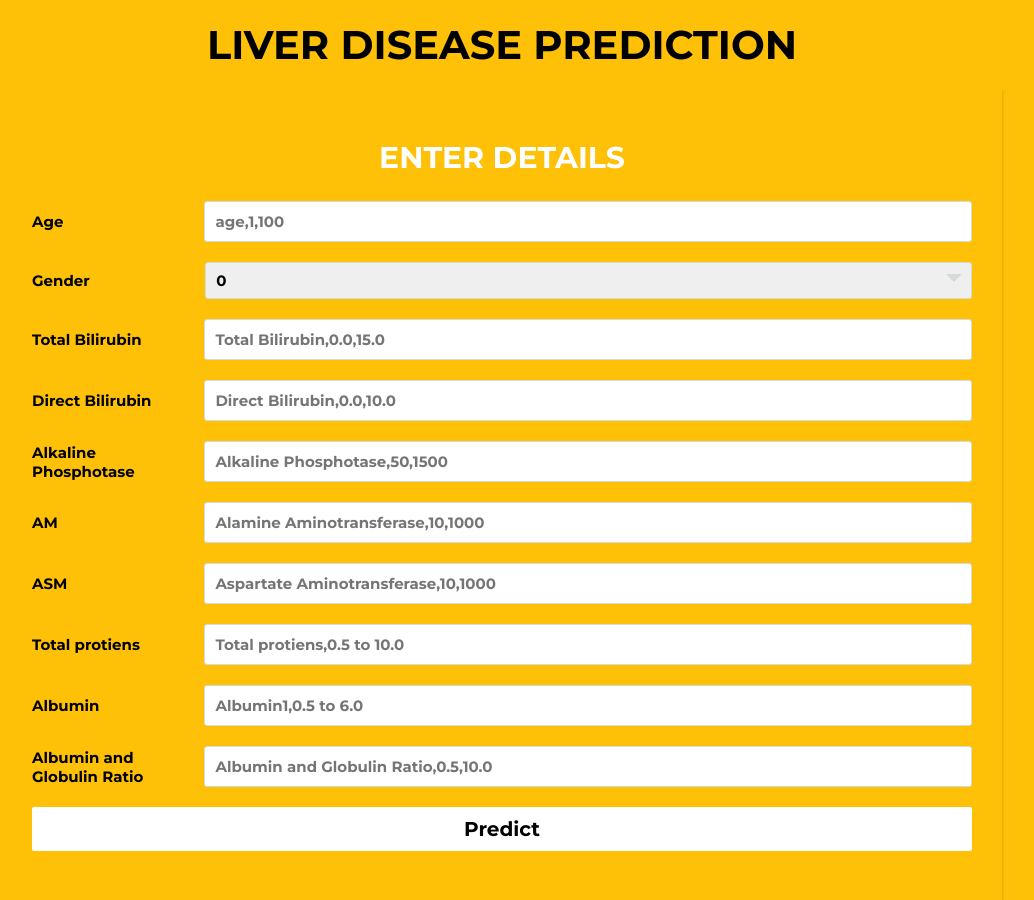
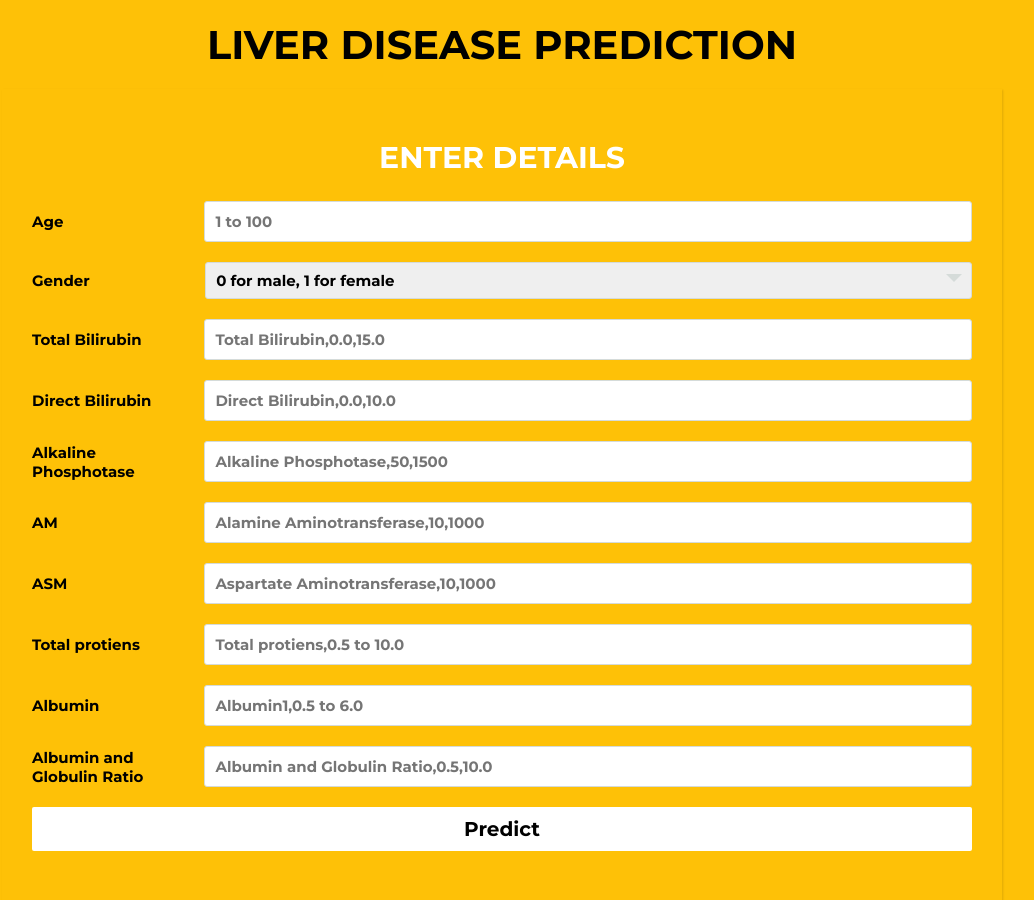
Before and after one commit to 17471A05C1/Liver-Disease-Prediction, a Flask app: page / in a window 1280 px wide. Shown: the top 900 px of the page, without its empty margins (138-1172 px from the left). Run offline with Flask 2, Linux system fonts and the light colour scheme; parts of the project's set-up code (start-up, migrations or seed data) failed here and were passed over.

Commit message:
Update main.html

```diff
--- a/templates/main.html
+++ b/templates/main.html
@@ -237,13 +237,17 @@ body{
 <div class="form">
 <div class="inputfield">
 					<label>Age</label>
-					<input class="input" id="Age" type="number" name="age" placeholder="age,1,100" min="1" max="100" required="required"/>
+					<input class="input" id="Age" type="number" name="age" placeholder="1 to 100" min="1" max="100" required="required"/>
 					</div>
 
 					<div class="inputfield">
 					<label>Gender</label>
 					<div class="custom_select">
- 					<select id="sex" name="sex">
+ 					<select id="sex" name="sex" placeholder="male=0,female=1">
+					<option value="none" selected disabled hidden>
+          0 for male, 1 for female
+      </option>
+
 					<option value="0">0</option>
   					<option value="1">1</option>
 					</select></div></div>
```
